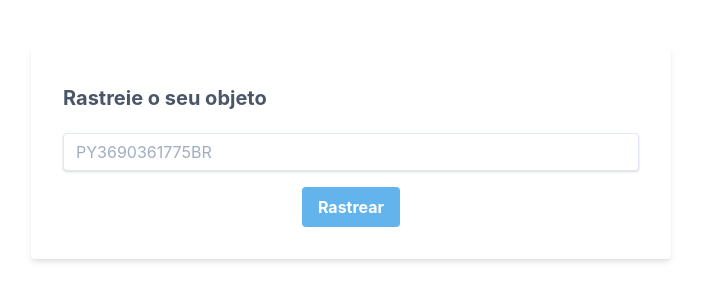
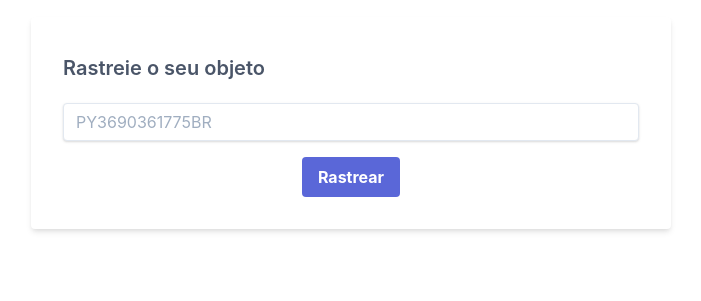
Before and after one commit to Nowaa/correios-app, a React (Create React App) app: page / in a window 1280 px wide. Shown: the part 239-540 px from the top of the page, without its empty margins (289-990 px from the left). Built offline with nearby package versions, Linux system fonts and the light colour scheme.

Commit message:
Fix toast not triggering with empty spaces in the input field

```diff
--- a/src/pages/Home.js
+++ b/src/pages/Home.js
@@ -2,39 +2,39 @@ import React, { useState } from "react";
 import { useHistory } from "react-router-dom";
 import { toast } from "react-toastify";
 
-export default function Home() {
+const Home = () => {
   const [value, setValue] = useState("");
   const history = useHistory();
 
   async function handleTrackNumber(e) {
     e.preventDefault();
 
-    if (!value.length) {
-      toast.warn("Informe um código", {
+    if (!value.trim().length) {
+      toast("Informe um código", {
         position: toast.POSITION.TOP_CENTER,
       });
       return;
     }
 
-    history.push("/tracker/" + value.trim());
+    history.push("/tracker/" + value);
   }
 
   return (
-    <div class="flex min-h-screen items-center justify-center">
-      <div class="w-1/2">
+    <div class="flex flex-grow justify-center">
+      <div class="mt-64 w-1/2">
         <form
-          class="bg-white  shadow-md rounded px-8 pt-6 pb-8 mb-4 "
+          class="bg-white shadow-md rounded px-8 pt-6 pb-8 mb-4"
           onSubmit={handleTrackNumber}
         >
           <div class="mb-4">
             <label
-              class="block text-gray-700 text-xl font-bold mb-2 py-3"
+              class="block text-gray-700 text-xl font-montserrat font-semibold mb-2 py-3"
               for="trackingnumber"
             >
               Rastreie o seu objeto
             </label>
             <input
-              class="shadow appearance-none border rounded w-full py-2 px-3 text-gray-700 leading-tight focus:outline-none focus:shadow-outline"
+              class="shadow appearance-none border rounded w-full py-2 px-3 text-gray-700 leading-tight focus:outline-none focus:border-indigo-400"
               id="trackingnumber"
               type="text"
               placeholder="PY3690361775BR"
@@ -45,7 +45,7 @@ export default function Home() {
 
           <div class="flex items-center justify-center">
             <button
-              class="items-center bg-blue-400 hover:bg-blue-700 text-white font-bold py-2 px-4 rounded focus:outline-none focus:shadow-outline"
+              class="items-center text-white font-montserrat font-bold py-2 px-4 rounded bg-indigo-600 hover:bg-indigo-700 focus:outline-none"
               type="submit"
             >
               Rastrear
@@ -55,4 +55,6 @@ export default function Home() {
       </div>
     </div>
   );
-}
+};
+
+export default Home;
```
